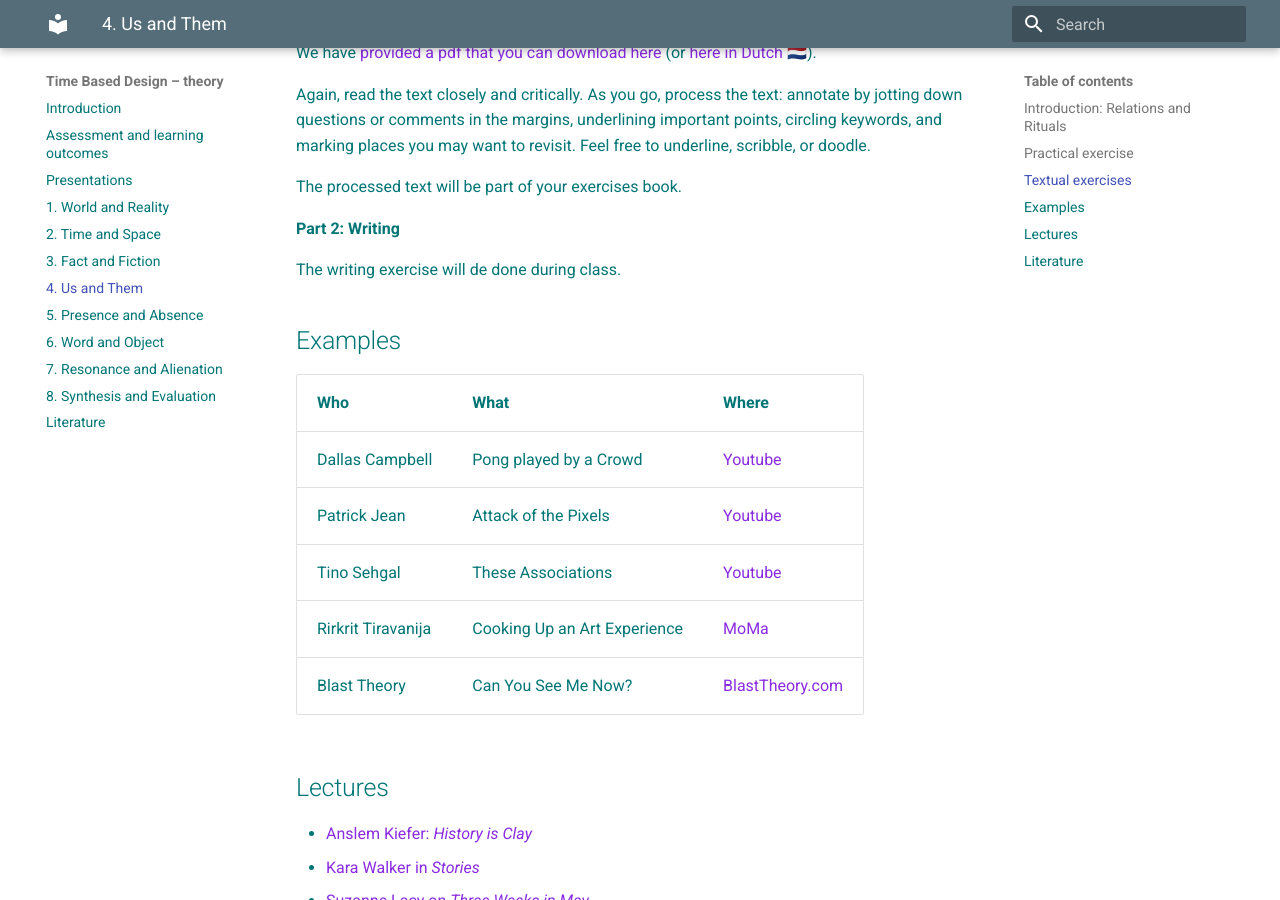
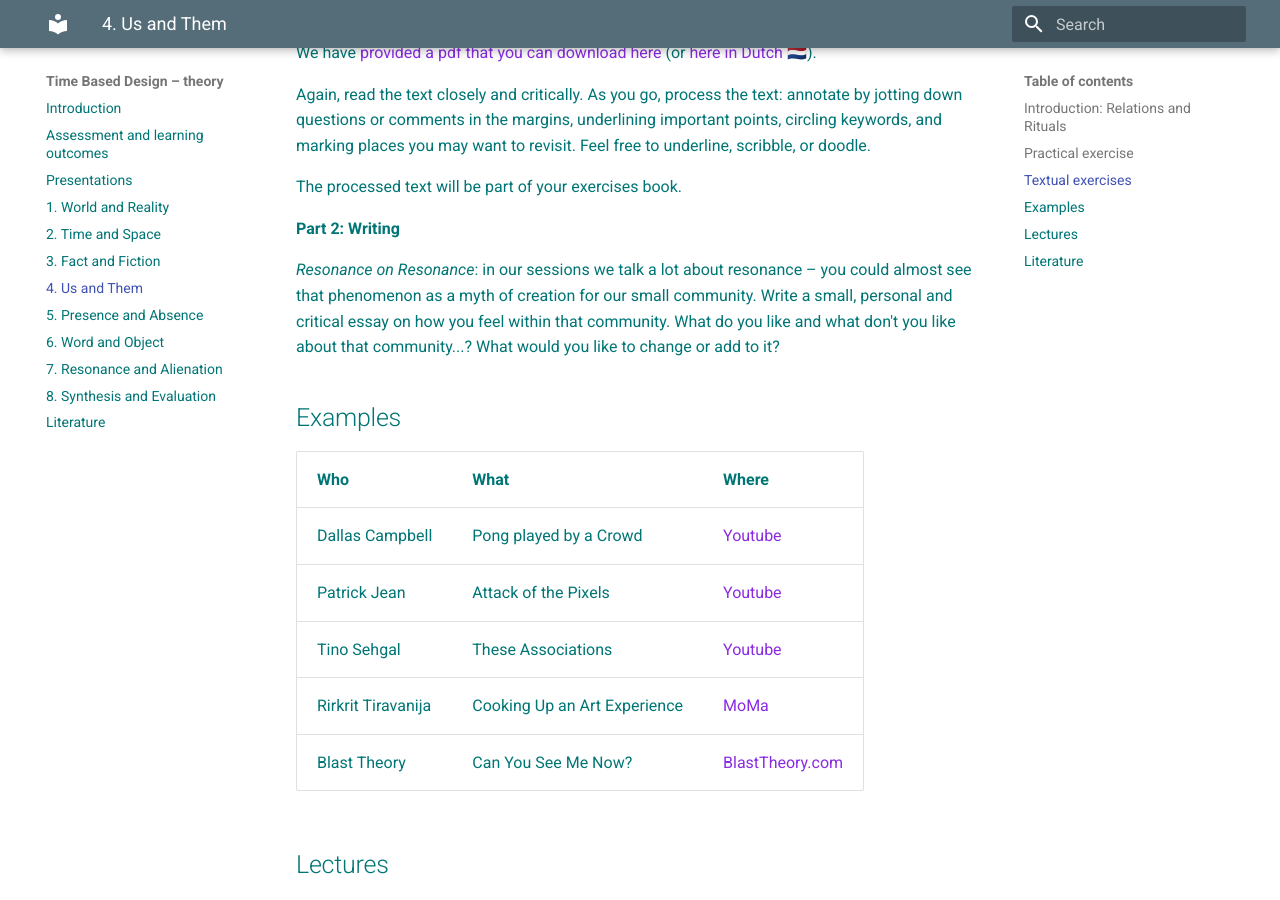
Before and after one commit to bart314/TBD, an MkDocs documentation site: the page built from docs/week4.md, in a window 1280 px wide and 900 px high, scrolled down 1615 px. Built offline with MkDocs 1.6.1 and Material for MkDocs 9.7.7, drawn with Linux system fonts in a browser that asks for light colours; some web fonts are replaced.

Commit message:
vragen om feedback.

```diff
--- a/docs/week4.md
+++ b/docs/week4.md
@@ -38,7 +38,7 @@ The processed text will be part of your exercises book.
 
 __Part 2: Writing__
 
-The writing exercise will de done during class.
+*Resonance on Resonance*: in our sessions we talk a lot about resonance – you could almost see that phenomenon as a myth of creation for our small community. Write a small, personal and critical essay on how you feel within that community. What do you like and what don't you like about that community...? What would you like to change or add to it?
 
 ## Examples
 Who | What | Where
```
